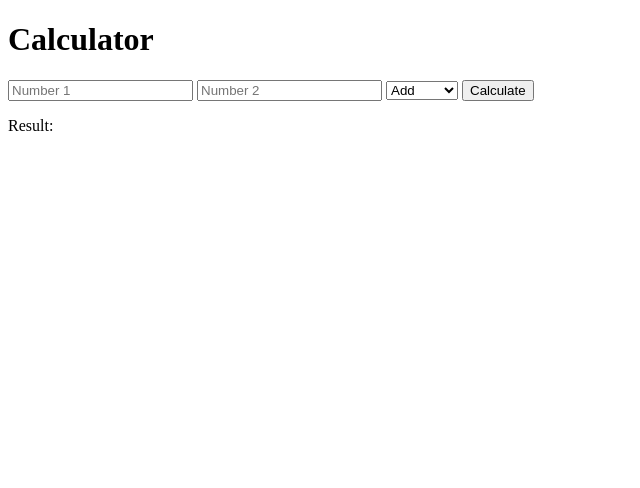
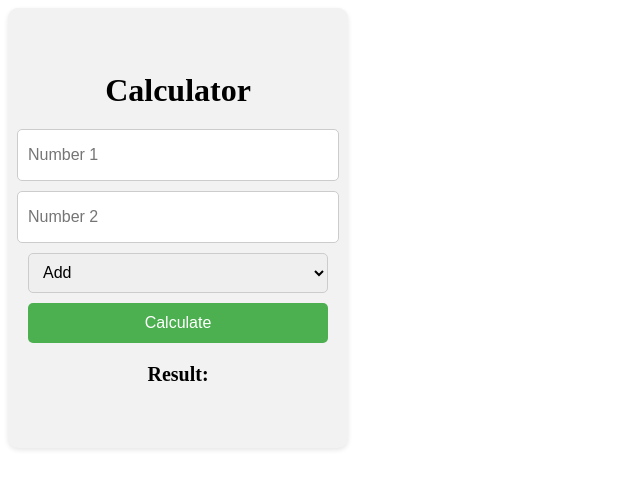
Before and after one commit to SzKristof97/webcalculator, a website: page index.html in a window 1280 px wide. Shown: the whole page, without its empty margins (0-640 px from the left). Drawn offline with Linux system fonts and the light colour scheme; files that its build step writes are made by us from their sources.

Commit message:
Working calculator and post request

```diff
--- a/index.html
+++ b/index.html
@@ -3,22 +3,45 @@
 <head>
     <meta charset="UTF-8">
     <meta name="viewport" content="width=device-width, initial-scale=1.0">
+    <link rel="stylesheet" type="text/css" href="/index.css">
     <title>Web Calculator</title>
 </head>
 <body>
-    <h1>Calculator</h1>
-    <form action="/" method="post">
-        <input type="text" name="num1" placeholder="Number 1">
-        <input type="text" name="num2" placeholder="Number 2">
-        <select name="operator">
+    <form class="calculator-form" id="calculator-form" action="/" method="post">
+        <h1>Calculator</h1>
+        <input id="num1" type="text" name="num1" placeholder="Number 1">
+        <input id="num2" type="text" name="num2" placeholder="Number 2">
+        <select name="operator" id="operator">
             <option value="add">Add</option>
             <option value="sub">Subtract</option>
             <option value="mul">Multiply</option>
             <option value="div">Divide</option>
         </select>
         <button type="submit" name="submit">Calculate</button>
+        <p class="result">Result: <span id="result"></span></p>
     </form>
 
-    <p class="result">Result: <span id="result"></span></p>
+    <script>
+        document.getElementById('calculator-form').addEventListener('submit', function(event) {
+            event.preventDefault();
+
+            const num1 = document.getElementById('num1').value;
+            const num2 = document.getElementById('num2').value;
+            const operator = document.getElementById('operator').value;
+
+            fetch('/', {
+                method: 'POST',
+                headers: {
+                    'Content-Type': 'application/x-www-form-urlencoded'
+                },
+                body: `num1=${num1}&num2=${num2}&operator=${operator}`
+            })
+            .then(response => response.text())
+            .then(data => {
+                document.getElementById('result').textContent = data.replace('The result is: ', '');
+            })
+            .catch(error => console.error('Error:', error));
+        });
+    </script>
 </body>
 </html>
--- /dev/null
+++ b/styles/index.css
@@ -0,0 +1,60 @@
+.calculator-form {
+    display: flex;
+    flex-direction: column;
+    align-items: center;
+    justify-content: center;
+    width: 300px;
+    height: 400px;
+    background-color: #f2f2f2;
+    border-radius: 10px;
+    padding: 20px;
+    box-shadow: 0 2px 5px rgba(0, 0, 0, 0.1);
+}
+
+.calculator-form input {
+    width: 100%;
+    height: 40px;
+    margin-bottom: 10px;
+    padding: 5px 10px;
+    font-size: 16px;
+    border: 1px solid #ccc;
+    border-radius: 5px;
+}
+
+.calculator-form button {
+    width: 100%;
+    height: 40px;
+    background-color: #4caf50;
+    color: #fff;
+    font-size: 16px;
+    border: none;
+    border-radius: 5px;
+    cursor: pointer;
+}
+
+.calculator-form button:hover {
+    background-color: #45a049;
+}
+
+.calculator-form button:active {
+    background-color: #3e8e41;
+}
+
+.calculator-form h1 {
+    margin-bottom: 20px;
+}
+
+.calculator-form select {
+    width: 100%;
+    height: 40px;
+    margin-bottom: 10px;
+    padding: 5px 10px;
+    font-size: 16px;
+    border: 1px solid #ccc;
+    border-radius: 5px;
+}
+.calculator-form .result {
+    margin-top: 20px;
+    font-size: 20px;
+    font-weight: bold;
+}
```
Also changed, not shown: index.js (+8 -5 lines).
